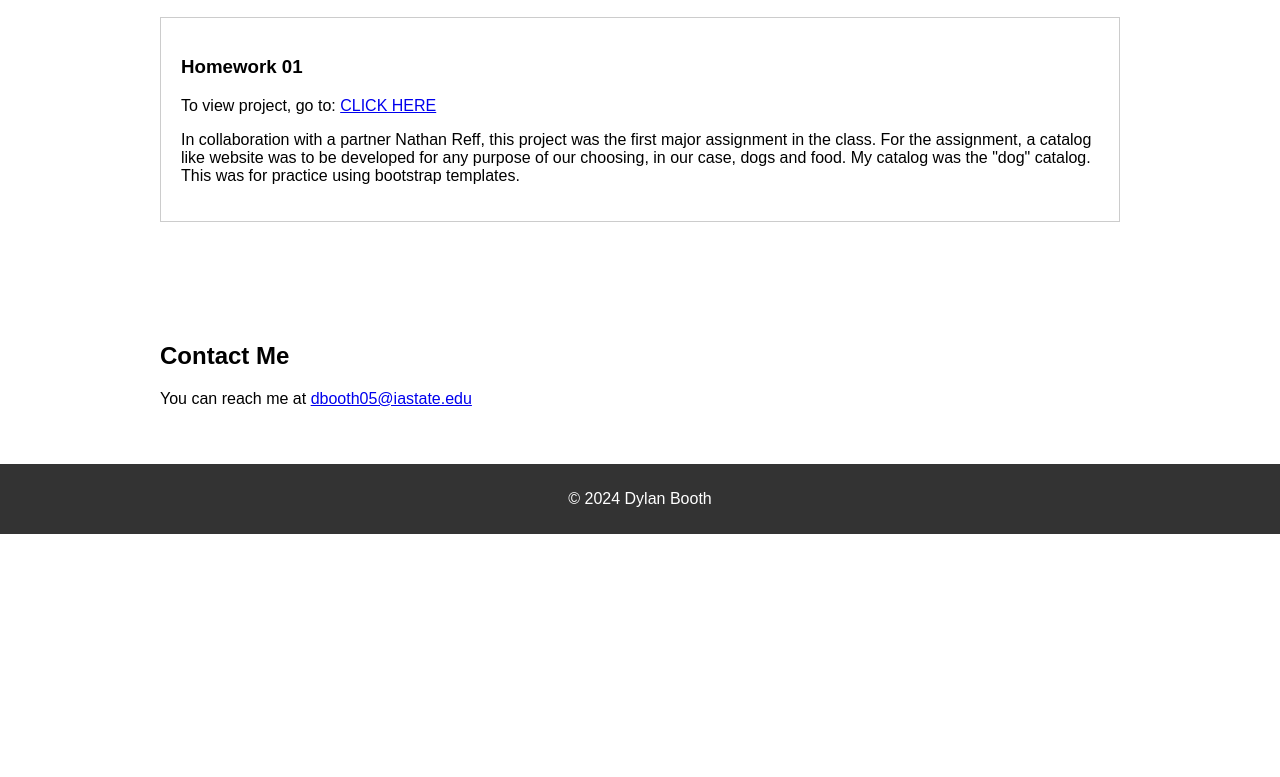
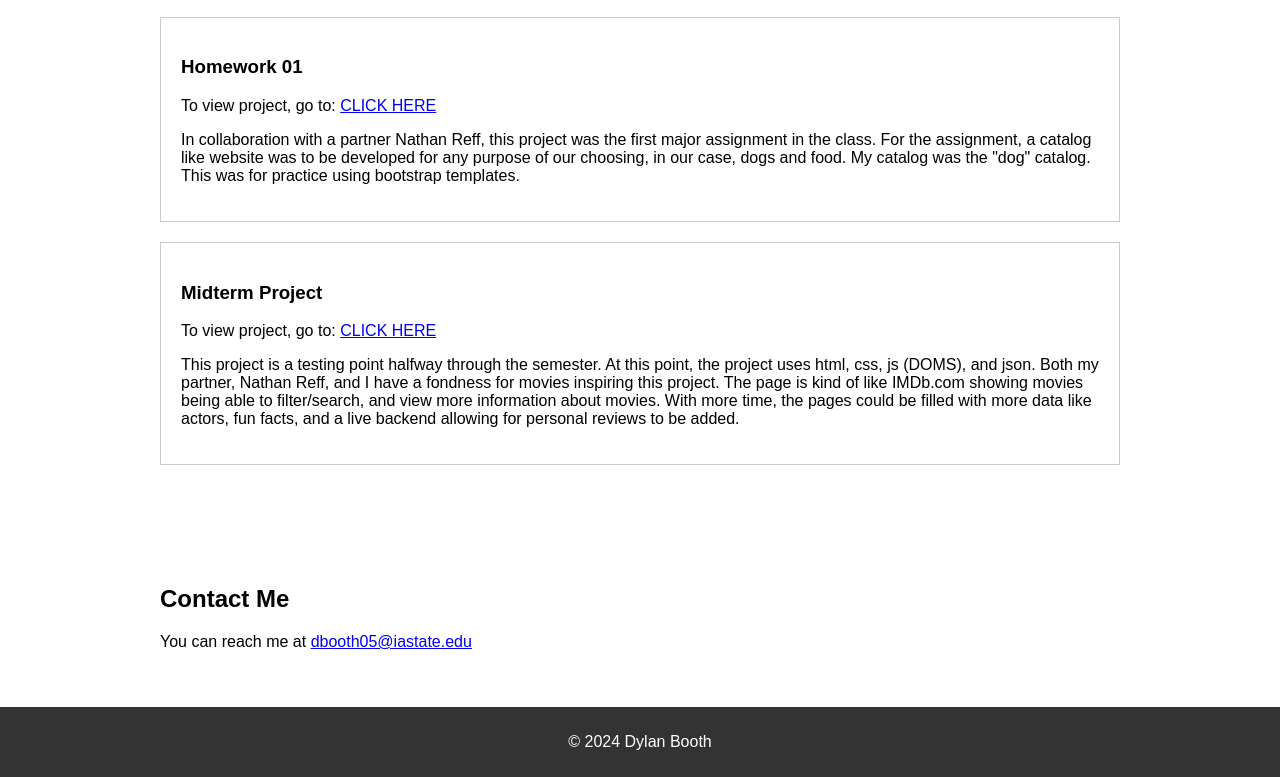
Before and after one commit to dbooth05/personal, a plain HTML site: page index.html in a window 1280 px wide. Shown: the part 1464-2241 px from the top of the page. Before the commit the page ends 1998 px from the top, so only its background shows below. Drawn offline with Linux system fonts and the light colour scheme.

Commit message:
added midterm project

```diff
--- a/index.html
+++ b/index.html
@@ -74,6 +74,17 @@
                     dogs and food. My catalog was the "dog" catalog. This was for practice using bootstrap templates.
                 </p>
             </div>
+            <div class="project">
+                <h3>Midterm Project</h3>
+                <p>To view project, go to: <a href="https://dbooth05.github.io/319-team-42/Midterm_42/">CLICK HERE</a></p>
+                <p>
+                    This project is a testing point halfway through the semester. At this point, the project uses html, css,
+                    js (DOMS), and json. Both my partner, Nathan Reff, and I have a fondness for movies inspiring this project.
+                    The page is kind of like IMDb.com showing movies being able to filter/search, and view more information about
+                    movies. With more time, the pages could be filled with more data like actors, fun facts, and a live backend
+                    allowing for personal reviews to be added.
+                </p>
+            </div>
         </div>
     </section>
 
```
